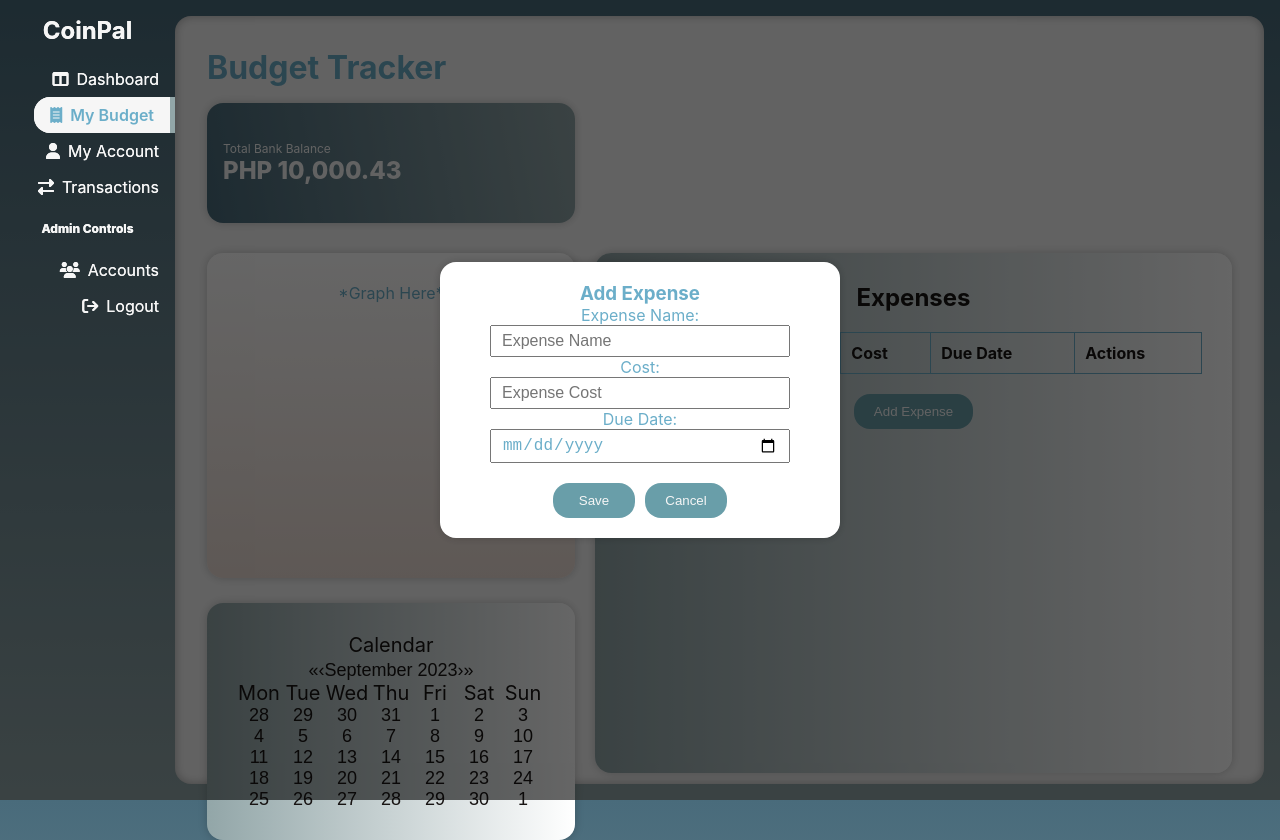
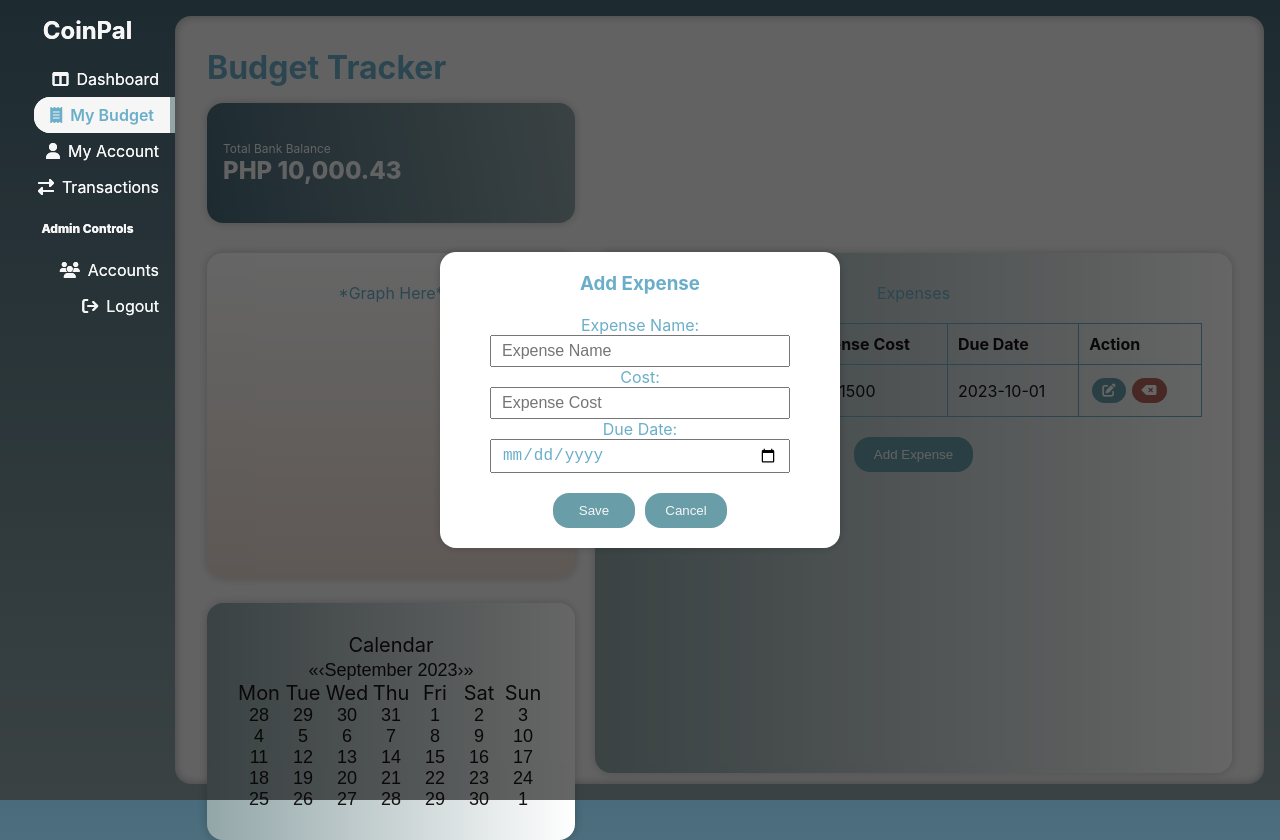
Before and after one commit to dimacuhamarc/banking-app, a React (Create React App) app: page /budget in a window 1280 px wide. Both pictures are taken after a click on the button "Add Expense". Built offline with nearby package versions, Linux system fonts and the light colour scheme.

Commit message:
Restructured budget components; updated Expenses to AddExpense (this will handle add expenses only); added input-expenses.json to handle inputted data by the user. [wip] chart component & handleEdit expense

```diff
--- a/package.json
+++ b/package.json
@@ -6,8 +6,10 @@
     "@testing-library/jest-dom": "^5.17.0",
     "@testing-library/react": "^13.4.0",
     "@testing-library/user-event": "^13.5.0",
+    "chart.js": "^4.4.0",
     "react": "^18.2.0",
     "react-calendar": "^4.6.0",
+    "react-chartjs-2": "^5.2.0",
     "react-dom": "^18.2.0",
     "react-scripts": "5.0.1",
     "sass": "^1.68.0",
--- /dev/null
+++ b/src/assets/input-expenses.json
@@ -0,0 +1,8 @@
+[
+    {
+        "expense_name": "Office Supplies",
+        "expense_cost": 1500,
+        "due_date": "2023-10-01",
+        "id": 0
+    }
+]
--- /dev/null
+++ b/src/components/BudgetApp/AddExpenses/AddExpenses.jsx
@@ -0,0 +1,85 @@
+import React, { useState } from 'react';
+import './AddExpenses.scss';
+
+function AddExpense(props) {
+  const [expenseName, setExpenseName] = useState('');
+  const [expenseCost, setExpenseCost] = useState('');
+  const [dueDate, setDueDate] = useState('');
+  const [showModal, setShowModal] = useState(false);
+
+  const addNewExpenseHandler = (event) => {
+    event.preventDefault();
+
+    const newExpense = {
+      expense_name: expenseName,
+      expense_cost: expenseCost,
+      due_date: dueDate,
+      id: props.newId,
+    };
+
+    props.handleOnChange(newExpense);
+
+    setExpenseName('');
+    setExpenseCost('');
+    setDueDate('');
+    setShowModal(false);
+  };
+
+  return (
+    <div className="addExpense">
+      <button
+        type="button"
+        className="add-exp-button"
+        onClick={() => {
+          setShowModal(true);
+        }}
+      >
+        Add Expense
+      </button>
+
+      {showModal && (
+        <div className="modal-expense-form">
+          <div className="modal-expense">
+            <h3>Add Expense</h3><br />
+            <form onSubmit={addNewExpenseHandler}>
+              <label>Expense Name:</label>
+              <input
+                required
+                name="expense-input"
+                id="expenseNameModal"
+                value={expenseName}
+                placeholder="Expense Name"
+                onChange={(event) => setExpenseName(event.target.value)}
+              /> <br />
+              <label>Cost: </label> <br />
+              <input
+                required
+                name="expense-input"
+                id="expenseCostModal"
+                type="number"
+                value={expenseCost}
+                placeholder="Expense Cost"
+                onChange={(event) => setExpenseCost(event.target.value)}
+              /> <br />
+              <label>Due Date: </label><br />
+              <input
+                required
+                id="dueDateModal"
+                type="date"
+                value={dueDate}
+                name="due-date"
+                onChange={(event) => setDueDate(event.target.value)}
+              />
+              <button className="save-cancel-button">Save</button>
+              <button className="save-cancel-button" type="button" onClick={() => setShowModal(false)}>
+                Cancel
+              </button>
+            </form>
+          </div>
+        </div>
+      )}
+    </div>
+  );
+}
+
+export default AddExpense;
--- /dev/null
+++ b/src/components/BudgetApp/Chart/ExpensesChart.scss
@@ -0,0 +1 @@
+@use '../../../styles/variables' as *;
--- a/src/components/BudgetApp/Expenses/Expenses.jsx
+++ /dev/null
@@ -1,148 +0,0 @@
-import React, { useState } from "react";
-import "./Expenses.scss";
-
-const Expense = () => {
-  const [expenses, setExpenses] = useState([]);
-  const [expenseName, setExpenseName] = useState("");
-  const [expenseCost, setExpenseCost] = useState("");
-  const [expenseDueDate, setExpenseDueDate] = useState("");
-  const [openExpModal, setOpenExpModal] = useState(false);
-  const [editingIndex, setEditingIndex] = useState(null);
-
-  const openModalExp = (index) => {
-    if (index !== undefined) {
-      const editedExpense = expenses[index];
-      setExpenseName(editedExpense.name);
-      setExpenseCost(editedExpense.amount);
-      setExpenseDueDate(editedExpense.dueDate || "");
-      setEditingIndex(index);
-    } else {
-      setExpenseName("");
-      setExpenseCost("");
-      setExpenseDueDate("");
-      setEditingIndex(null);
-    }
-    setOpenExpModal(true);
-  };
-
-  const closeModalExp = () => {
-    setOpenExpModal(false);
-  };
-
-  const saveExpense = () => {
-    if (editingIndex !== null) {
-      const updatedExpenses = [...expenses];
-      updatedExpenses[editingIndex] = {
-        name: expenseName,
-        amount: parseFloat(expenseCost),
-        dueDate: expenseDueDate,
-      };
-      setExpenses(updatedExpenses);
-    } else {
-      // Add new expense
-      const newExpense = {
-        name: expenseName,
-        amount: parseFloat(expenseCost),
-        dueDate: expenseDueDate,
-      };
-      setExpenses([...expenses, newExpense]);
-    }
-
-    closeModalExp();
-  };
-
-  const deleteExpense = (index) => {
-    const updatedExpenses = [...expenses];
-    updatedExpenses.splice(index, 1);
-    setExpenses(updatedExpenses);
-  };
-
-  return (
-    <div className="expense-table">
-      <h2>Expenses</h2>
-      <table>
-        <thead>
-          <tr>
-            <th>Expense Name</th>
-            <th>Cost</th>
-            <th>Due Date</th>
-            <th>Actions</th>
-          </tr>
-        </thead>
-        <tbody>
-          {expenses.map((expense, index) => (
-            <tr key={index}>
-              <td>{expense.name}</td>
-              <td>Php {expense.amount}</td>
-              <td>{expense.dueDate}</td>
-              <td>
-                <button onClick={() => openModalExp(index)}>
-                  <i
-                    class="fa-solid fa-pen-to-square"
-                    style={{ color: "#ffff" }}
-                  ></i>
-                </button>
-                <button onClick={() => deleteExpense(index)}>
-                  <i
-                    class="fa-solid fa-delete-left"
-                    style={{ color: "#ffff" }}
-                  ></i>
-                </button>
-              </td>
-            </tr>
-          ))}
-        </tbody>
-      </table>
-      <button className="add-exp-button" onClick={() => openModalExp()}>
-        Add Expense
-      </button>
-
-      {/*triggered by the Add Expense Button*/}
-      {openExpModal && (
-        <div className="modal-expense-form">
-          <div className="modal-expense">
-            <h3>{editingIndex !== null ? "Edit Expense" : "Add Expense"}</h3>
-            <label>Expense Name: </label>
-            <br />
-            <input
-              name="expense-input"
-              type="text"
-              placeholder="Expense Name"
-              value={expenseName}
-              onChange={(e) => setExpenseName(e.target.value)}
-              required
-            />
-            <br />
-            <label>Cost: </label> <br />
-            <input
-              name="expense-input"
-              type="number"
-              placeholder="Expense Cost"
-              value={expenseCost}
-              onChange={(e) => setExpenseCost(e.target.value)}
-              required
-            />
-            <br />
-            <label>Due Date: </label>
-            <br />
-            <input
-              type="date"
-              name="due-date"
-              value={expenseDueDate}
-              onChange={(e) => setExpenseDueDate(e.target.value)}
-            />{" "}
-            <br />
-            <button className="save-cancel-button" onClick={saveExpense}>
-              Save
-            </button>
-            <button className="save-cancel-button" onClick={closeModalExp}>
-              Cancel
-            </button>
-          </div>
-        </div>
-      )}
-    </div>
-  );
-};
-
-export default Expense;
--- a/src/pages/Budget.jsx
+++ b/src/pages/Budget.jsx
@@ -1,12 +1,23 @@
-import React from "react";
+import React, { useState } from "react";
+import { Card, CardStyles } from "../components/Dashboard/DashboardCards/Card";
 import DashboardNav from "../components/Dashboard/DashboardNav/DashboardNav";
-import { Card, CardStyles } from "../components/Dashboard/DashboardCards/Card";
-import Expense from "../components/BudgetApp/Expenses/Expenses";
+import AddExpense from "../components/BudgetApp/AddExpenses/AddExpenses";
+import Calendar from "react-calendar";
 import "../styles/Dashboard.scss";
-import Calendar from "react-calendar";
 import "../styles/Budget.scss";
+import data from "../assets/input-expenses.json";
 
-const Budget = () => {
+function Budget() {
+  const [expenses, setExpenses] = useState(data);
+
+  const handleExpenses = (newExpense) => {
+    setExpenses((prevExpenses) => [...prevExpenses, newExpense]);
+  };
+
+  const handleDeleteExpense = (id) => {
+    setExpenses((prevExpenses) => prevExpenses.filter((expense) => expense.id !== id));
+  };
+
   return (
     <div>
       <DashboardNav />
@@ -34,15 +45,42 @@ const Budget = () => {
 
             <div className="second-container">
               <div className="expense">
-                <Expense></Expense>
+                Expenses
+                <table>
+                  <thead>
+                    <tr>
+                      <th>Expense Name</th>
+                      <th>Expense Cost</th>
+                      <th>Due Date</th>
+                      <th>Action</th>
+                    </tr>
+                  </thead>
+                  <tbody>
+                    {expenses.map((expense, index) => (
+                      <tr key={expense.id}>
+                        <td>{expense.expense_name}</td>
+                        <td>PHP {expense.expense_cost}</td>
+                        <td>{expense.due_date}</td>
+                        <td>
+                          <button>
+                            <i class="fa-solid fa-pen-to-square" style={{ color: "#ffff" }}></i>
+                          </button>
+                          <button onClick={() => handleDeleteExpense(expense.id)}>
+                            <i class="fa-solid fa-delete-left" style={{ color: "#ffff" }}></i>
+                          </button>
+                        </td>
+                      </tr>
+                    ))}
+                  </tbody>
+                </table>
+                <AddExpense handleOnChange={handleExpenses} newId={expenses.length + 1} />
               </div>
             </div>
-
           </div>
         </div>
       </div>
     </div>
   );
-};
+}
 
 export default Budget;
```
Also changed, not shown: src/components/BudgetApp/AddExpenses/AddExpenses.scss (renamed from src/components/BudgetApp/Expenses/Expenses.scss), src/components/BudgetApp/Chart/ExpensesChart.jsx (added), 1 other file (tests, documents, lock files or other folders).
